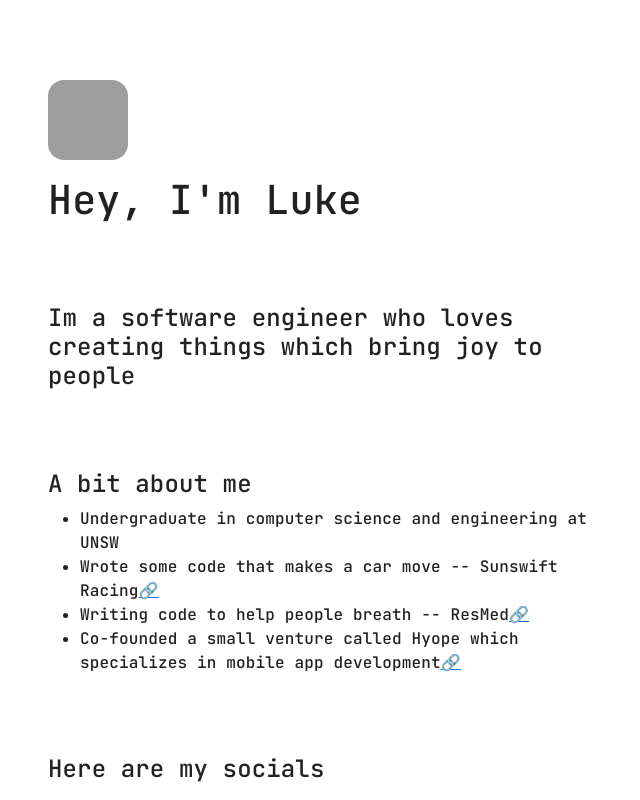
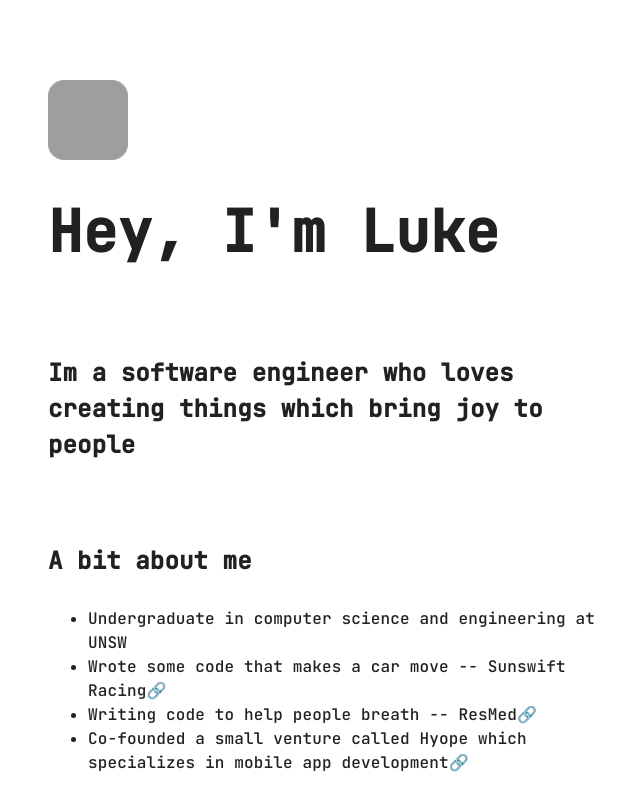
Before and after one commit to banaboi/Portfolio-Website, a React (Create React App) app: page / in a window 1280 px wide. Shown: the top 800 px of the page, without its empty margins (316-956 px from the left). Built offline with nearby package versions, Linux system fonts and the light colour scheme; grey boxes are pictures that could not be loaded; a web font is replaced by a local one.

Commit message:
Added email to link and fixed scroll issue on refresh

```diff
--- a/package.json
+++ b/package.json
@@ -18,10 +18,8 @@
         "@types/node": "^16.11.19",
         "@types/react": "^17.0.38",
         "@types/react-dom": "^17.0.11",
-        "bootstrap": "^5.1.3",
         "node-sass": "^7.0.1",
         "react": "^17.0.2",
-        "react-bootstrap": "^2.1.0",
         "react-dom": "^17.0.2",
         "react-scripts": "5.0.0",
         "react-tsparticles": "^1.39.0",
--- a/public/index.html
+++ b/public/index.html
@@ -2,7 +2,10 @@
 <html lang="en">
     <head>
         <meta charset="utf-8" />
-        <link rel="icon" href="%PUBLIC_URL%/favicon.ico" />
+        <link
+            rel="icon"
+            href="https://avatars.githubusercontent.com/u/60857954?s=400&u=eb5fdf8c01c257fb5c57d01a5979eea27bd69630&v=4"
+        />
         <meta name="viewport" content="width=device-width, initial-scale=1" />
         <meta name="theme-color" content="#000000" />
         <meta
--- a/src/App.tsx
+++ b/src/App.tsx
@@ -1,11 +1,15 @@
-import React from "react";
+import React, { useEffect } from "react";
 import "../src/styles/App.scss";
-import "bootstrap/dist/css/bootstrap.css";
 
 import TitlePage from "../src/components/TitlePage";
 import ContactMe from "./components/ContactMe";
 
 const App = () => {
+    // Start at the top of the page
+    useEffect(() => {
+        window.scrollTo(0, 0);
+    }, []);
+
     return (
         <div className="App">
             <TitlePage />
--- a/src/components/ContactMe.tsx
+++ b/src/components/ContactMe.tsx
@@ -5,7 +5,6 @@ import CssBaseline from "@mui/material/CssBaseline";
 import TextField from "@mui/material/TextField";
 import Grid from "@mui/material/Grid";
 import Box from "@mui/material/Box";
-import Typography from "@mui/material/Typography";
 import Container from "@mui/material/Container";
 import "../styles/App.scss";
 
@@ -65,7 +64,7 @@ const ContactMe = () => {
                         alignItems: "left",
                     }}
                 >
-                    <h2 className="sub-heading">Send me a message</h2>
+                    <h2 className="sub-heading">Send me a message </h2>
                     <Box sx={{ mt: 3 }}>
                         <Grid container spacing={2}>
                             <Grid item xs={12} sm={6}>
--- a/src/components/TitlePage.tsx
+++ b/src/components/TitlePage.tsx
@@ -1,5 +1,4 @@
 import React from "react";
-import "bootstrap/dist/css/bootstrap.css";
 import useWindowDimensions from "../utilities/useWindowDimensions";
 import Particles from "react-tsparticles";
 import options from "../tsparticlesconfig";
@@ -34,6 +33,7 @@ const TitlePage = () => {
                     {" "}
                     Wrote some code that makes a car move -- Sunswift Racing
                     <a
+                        id="small-link"
                         className="link"
                         target="_blank"
                         href="https://www.sunswift.com/"
@@ -45,6 +45,7 @@ const TitlePage = () => {
                     {" "}
                     Writing code to help people breath -- ResMed
                     <a
+                        id="small-link"
                         className="link"
                         target="_blank"
                         href="https://www.resmed.com.au/"
@@ -57,6 +58,7 @@ const TitlePage = () => {
                     Co-founded a small venture called Hyope which specializes in
                     mobile app development
                     <a
+                        id="small-link"
                         className="link"
                         target="_blank"
                         href="https://hyope.com/"
@@ -82,7 +84,7 @@ const TitlePage = () => {
                     <FontAwesomeIcon className="favicon" icon={faGithub} />
                 </a>
 
-                <a className="link">
+                <a className="link" href="mailto:lukebanicevic@gmail.com">
                     <FontAwesomeIcon className="favicon" icon={faEnvelope} />
                 </a>
 
--- a/src/index.tsx
+++ b/src/index.tsx
@@ -3,7 +3,6 @@ import ReactDOM from "react-dom";
 import "./index.scss";
 import App from "./App";
 import reportWebVitals from "./reportWebVitals";
-import "bootstrap/dist/css/bootstrap.css";
 
 ReactDOM.render(
     <React.StrictMode>
--- a/src/styles/App.scss
+++ b/src/styles/App.scss
@@ -31,6 +31,10 @@
         font-size: 1rem;
     }
 
+    #small-link {
+        text-decoration: none;
+    }
+
     .socials {
         margin-top: 2rem;
         position: relative;
@@ -53,6 +57,7 @@
         }
     }
 }
+
 .contactContainer {
     margin-top: 0rem;
     text-align: left;
```
Also changed, not shown: 1 other file (tests, documents, lock files or other folders).
